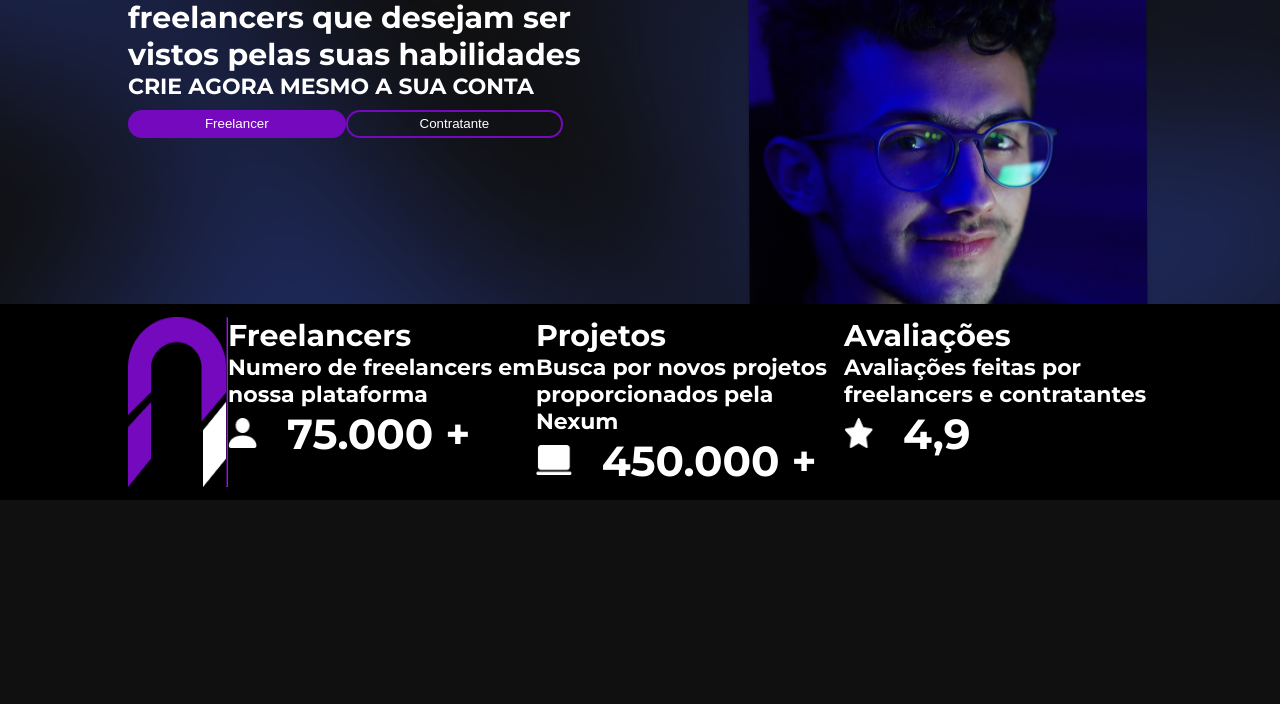
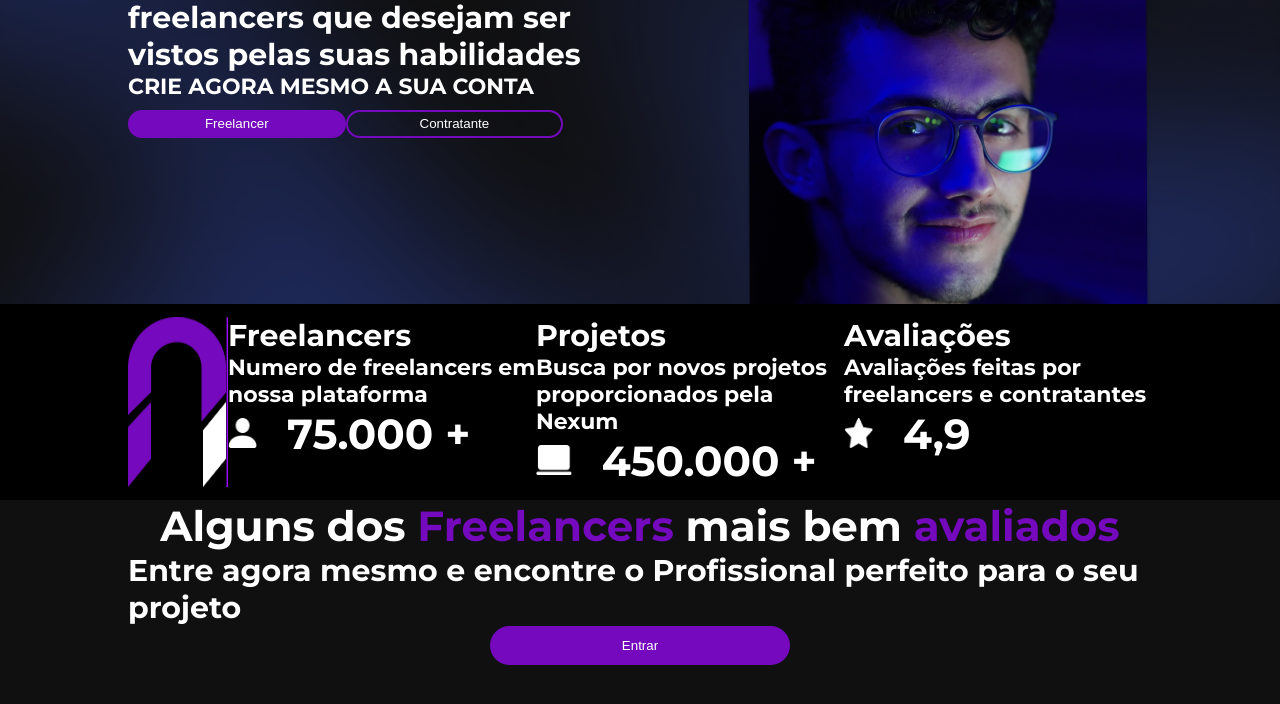
Before and after one commit to GUILHERMEPSANTOS/Nexum, a React (Vite) app in the folder front/: page / in a window 1280 px wide. Shown: the part 416-1120 px from the top of the page. Before the commit the page ends 916 px from the top, so only its background shows below. Built offline with nearby package versions, Linux system fonts and the light colour scheme.

Commit message:
feat: criação do esqueleto do BannerRanking

```diff
--- a/front/src/components/Banner/BannerMain/BannerMain.jsx
+++ b/front/src/components/Banner/BannerMain/BannerMain.jsx
@@ -24,10 +24,9 @@
                 />
                 <div className={styles.buttons}>
                 <Button
-                isPink={true}
                 text="Freelancer"/>
                 <Button
-                isPink={false}
+                isEmpty={true}
                 text="Contratante"/>
                 </div>
                 </div>
--- /dev/null
+++ b/front/src/components/Banner/BannerRanking/BannerRanking.jsx
@@ -0,0 +1,19 @@
+import Button from '../../Buttons/Button';
+import Text from '../../Text/Text';
+import Title from '../../Title/Title';
+import Banner from '../Banner'
+import styles from './styles.module.scss'
+
+const BannerRanking = () => {
+    return(
+        <Banner main={false}>
+            <section className={styles.container}>
+            <Title text="Alguns dos Freelancers mais bem avaliados"/>
+            <Text text="Entre agora mesmo e encontre o Profissional perfeito para o seu projeto"/>
+            <Button text="Entrar"/>
+            </section>
+        </Banner>
+    )
+}
+
+export default BannerRanking;
--- /dev/null
+++ b/front/src/components/Banner/BannerRanking/styles.module.scss
@@ -0,0 +1,9 @@
+// @import '../../../../styles/variables.scss';
+
+.container {
+  display: flex;
+  flex-direction: column;
+  justify-content: center;
+  align-items: center;
+  width: 100%;
+}
--- a/front/src/components/Buttons/Button.jsx
+++ b/front/src/components/Buttons/Button.jsx
@@ -1,10 +1,10 @@
 
 import styles from './styles.module.scss'
 
-const Button = ({text, isPink}) => {
+const Button = ({text, isEmpty}) => {
 
     return(
-        <button className={isPink ? styles.buttonFillBackground : styles.buttonEmptyBackground}>
+        <button className={isEmpty ? styles.buttonEmptyBackground : styles.buttonFillBackground}>
             {text}
         </button>
     )
--- a/front/src/pages/index.jsx
+++ b/front/src/pages/index.jsx
@@ -1,4 +1,5 @@
 import BannerMain from "../components/Banner/BannerMain/BannerMain";
+import BannerRanking from "../components/Banner/BannerRanking/BannerRanking";
 import Info from "../components/Info/Info";
 
 function HomePage() {
@@ -7,6 +8,7 @@
     <>
 <BannerMain/>
 <Info/>
+<BannerRanking/>
 </>
   )
 }
```
